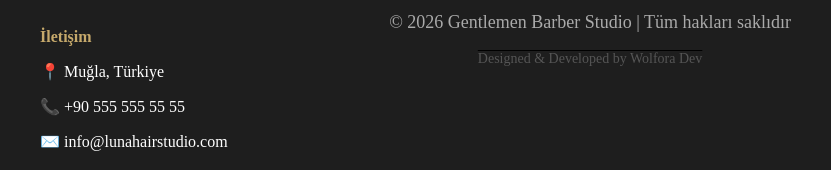
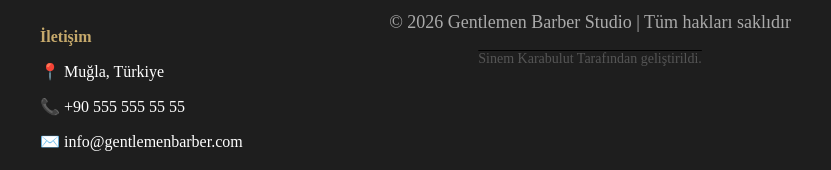
Before and after one commit to sinemlytrss/Barber-website-tr, a plain HTML site: page galeri.html in a window 1280 px wide. Shown: the part 1792-1962 px from the top of the page, 399-1230 px from the left. Drawn offline with nearby package versions, Linux system fonts and the light colour scheme.

Commit message:
Fix HTML formatting and clean up code

```diff
--- a/galeri.html
+++ b/galeri.html
@@ -154,7 +154,7 @@
       <h4>İletişim</h4>
       <p>📍 Muğla, Türkiye</p>
       <p>📞 +90 555 555 55 55</p>
-      <p>✉️ info@lunahairstudio.com</p>
+      <p>✉️ info@gentlemenbarber.com</p>
     </div>
 
     <!-- SOSYAL -->
@@ -171,7 +171,7 @@
   </div>
 
   <div class="footer-bottom">
-    <p>© 2026 Gentlemen Barber Studio | Tüm hakları saklıdır</p> <p class="signature">Designed & Developed by Wolfora Dev</p>
+    <p>© 2026 Gentlemen Barber Studio | Tüm hakları saklıdır</p> <p class="signature">Sinem Karabulut Tarafından geliştirildi.</p>
   </div>
 
 </footer>
```
